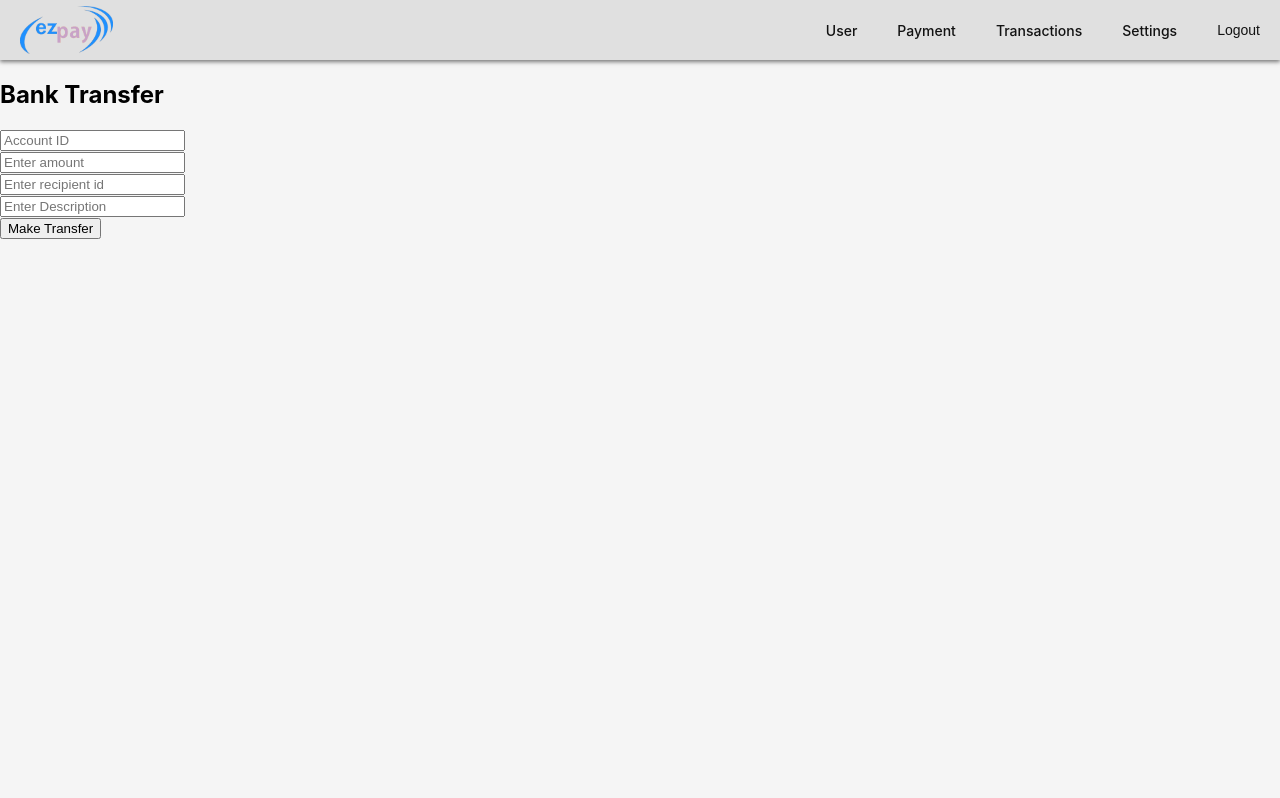
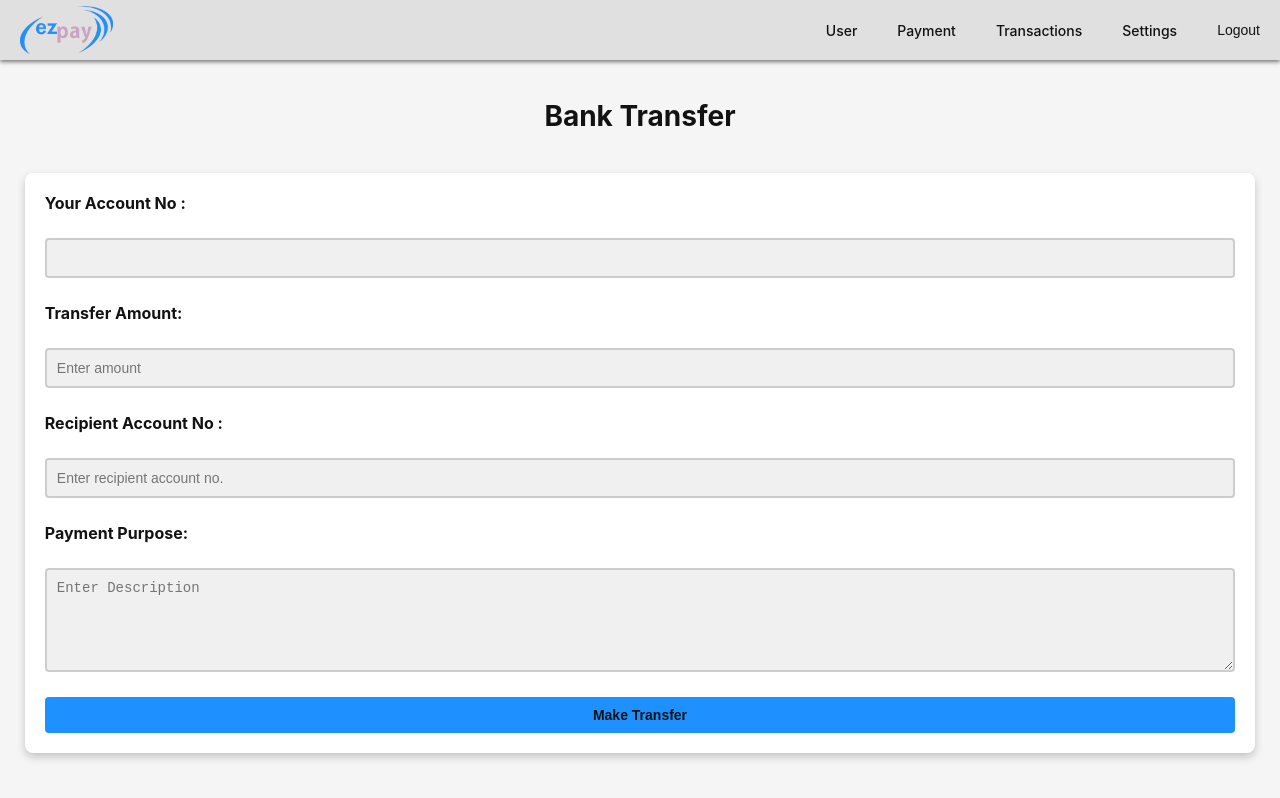
Before and after one commit to NecroWolf28/ezpay-react, a React (Create React App) app: page /payments/bank-transfer in a window 1280 px wide. Built offline with nearby package versions, Linux system fonts and the light colour scheme; sample sign-in values are in the browser's storage.

Commit message:
Payments UI Changes

```diff
--- a/src/App.css
+++ b/src/App.css
@@ -58,3 +58,26 @@ body {
     margin-bottom: 20px;
     text-align: center;
 }
+
+/*.text {
+    display: block;
+    margin-bottom: 5px;
+    font-weight: bold;
+    text-align: left;  /*Align the label text to the left } */
+
+
+.form-container {
+    display: inline-block;
+    flex-direction: column;
+    /*background-color: var(--background-color);*/
+    color: var(--text-color);
+    width: 100%;
+    text-align: center;
+
+}
+
+.form-group{
+    display: flex;
+    flex-direction: column;
+    text-align: left;
+}
--- a/src/page/payments/BankTransfer.js
+++ b/src/page/payments/BankTransfer.js
@@ -1,5 +1,9 @@
-import {useRef} from "react";
+import React, {useRef} from "react";
 import {useEffect , useState } from "react";
+import Card from '../../components/lib/Card';
+import {Link} from 'react-router-dom';
+import Button from '../../components/lib/Button';
+import './payment.css';
 
 function BankTransfer() {
     let accountIdRef = useRef();
@@ -26,7 +30,7 @@ function BankTransfer() {
 
     const sendTransfer = async () => {
         let variables = {
-            "senderAccountId": accountIdRef.current.value,
+            "senderAccountId": accountId,
             "recipientAccountId": recipientRef.current.value,
             "amount": amountRef.current.value,
             "description": descRef.current.value
@@ -63,35 +67,39 @@ function BankTransfer() {
 
     return (
 
-        <div className="Container">
-            <div className="row">
-                <div className="col-md-6">
-                    <h2>Bank Transfer</h2>
-                </div>
-            </div>
-            <div className="row">
-                <div className="col-md-6">
-                    <input ref={accountIdRef} type="text" placeholder="Account ID" readOnly/>
-                </div>
-                <div className="col-md-6">
-                    <input ref={amountRef} type="text" placeholder="Enter amount"/>
-                </div>
-                <div className="col-md-6">
-                    <input ref={recipientRef} type="text" placeholder="Enter recipient id"/>
-                </div>
-                <div className="col-md-6">
-                    <input ref={descRef} type="text" placeholder="Enter Description"/>
-                </div>
-                <div className="row">
-                    <div className="col-md-6">
+        <div className="payment-page">
+            <h1 className="page-title">Bank Transfer</h1>
+            <Card>
+                <div className="form-container">
+                    <div className="form-group">
+                        <label className="text">Your Account No :</label>
+                        {/*<label htmlFor="accountId">{accountId}</label>*/}
+                        <input ref={accountIdRef} type="text" className="input" readOnly/>
+                    </div>
+                    <div className="form-group">
+                    <label className="text">Transfer Amount:</label>
+                        <input ref={amountRef} type="number" placeholder="Enter amount" className="input" min="1" required={true}/>
+                    </div>
+                    <div className="form-group">
+                        <label className="text">Recipient Account No :</label>
+                        <input ref={recipientRef} type="text" placeholder="Enter recipient account no."
+                               className="input" required />
+                    </div>
+                    <div className="form-group">
+                        <label className="text">Payment Purpose:</label>
+                        <textarea ref={descRef} type="text" placeholder="Enter Description" className="input" rows="5" required={true}></textarea>
+                    </div>
+                    <div className="row">
+                        <div className="form-group">
 
-                        <button onClick={() => sendTransfer()}>Make Transfer</button>
+                            <Button label="Make Transfer" onClick={() => sendTransfer()} type="confirm"/>
 
+                        </div>
                     </div>
                 </div>
-            </div>
+            </Card>
         </div>
-    );
+);
 }
 
 export default BankTransfer;
--- a/src/page/payments/UPIPayments.js
+++ b/src/page/payments/UPIPayments.js
@@ -71,23 +71,28 @@ function UPIPayments() {
         <div className="payment-page">
             <h1 className="page-title">UPI Payments</h1>
             <Card>
-            <div className="row">
-                <div className="col-md-6">
-                    <input ref={accountRef} type="text" placeholder="Account ID" readOnly/>
+            <div className="form-container">
+                <div className="form-group">
+                    <label className="text">Your UPI ID :</label>
+                    <input ref={accountRef} type="text" placeholder="Account ID" className="input" readOnly/>
                 </div>
-                <div className="col-md-6">
-                    <input ref={amountRef} type="text" placeholder="Enter amount"/>
+                <div className="form-group">
+                    <label className="text">Payment Amount :</label>
+                    <input ref={amountRef} type="number" placeholder="Enter amount" className="input" min="1" required={true}/>
                 </div>
-                <div className="col-md-6">
-                    <input ref={recipientRef} type="text" placeholder="Enter recipient id"/>
+                <div className="form-group">
+                    <label className="text">Recipient's UPI ID:</label>
+                    <input ref={recipientRef} type="text" placeholder="Enter UPI ID" className="input" required={true}/>
                 </div>
-                <div className="col-md-6">
-                    <input ref={descRef} type="text" placeholder="Enter Description"/>
+                <div className="form-group">
+                    <label className="text">Description :</label>
+                    <input ref={descRef} type="text" placeholder="Enter Description" className="input"/>
                 </div>
                 <div className="row">
-                    <div className="col-md-6">
+                    <div className="form-group">
 
-                        <button onClick={() => sendPayment()}>ValidatePayment</button>
+                        {/*<button onClick={() => sendPayment()}>ValidatePayment</button>*/}
+                        <Button label="Send Payment" onClick={() => sendPayment()} type="confirm"/>
 
                     </div>
                 </div>
```
